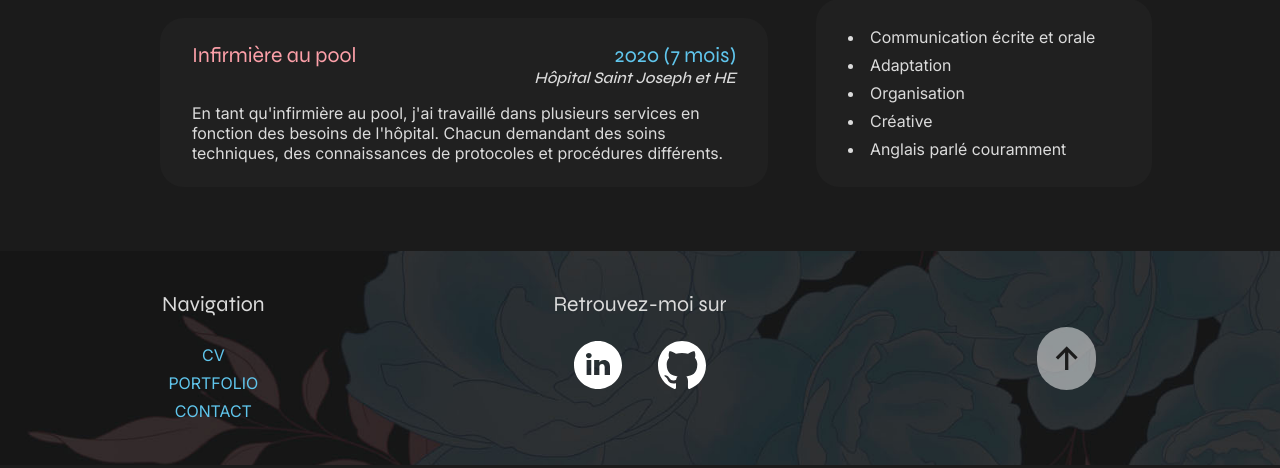
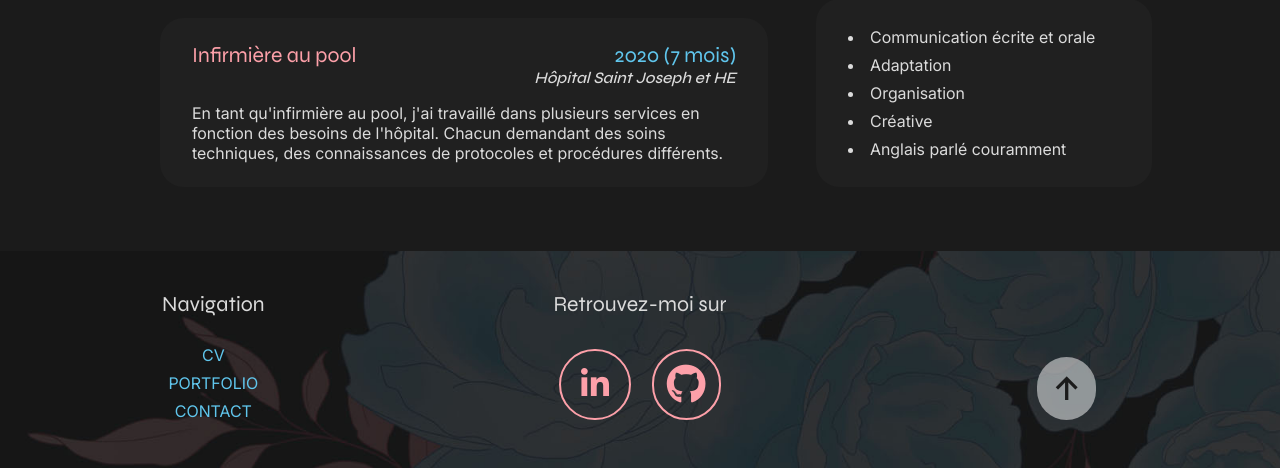
Before and after one commit to AdelinePat/portfolio, a PHP site: page / in a window 1280 px wide. Shown: the part 1330-1798 px from the top of the page. Run offline with PHP 8.4, Linux system fonts and the light colour scheme.

Commit message:
changing footer icon using fontawesome

```diff
--- a/contact.html
+++ b/contact.html
@@ -7,10 +7,12 @@
     <link rel="stylesheet" href="style.css">
 
     <script defer src="script.js"></script>
+    <link rel="stylesheet" href="https://cdnjs.cloudflare.com/ajax/libs/font-awesome/6.0.0-beta3/css/all.min.css">
     <!-- <link rel="icon" type="image/x-icon" href="./images/#">          créer le logo pour pouvoir l'ajouter dans la favicon -->
     <title>Contact</title>
 </head>
 <body>
+
     <header class="header contact">
         <nav class="navbar">
             <img src="#" alt="Logo de Adeline">
@@ -97,8 +99,8 @@
                 Retrouvez-moi sur
             </h4>
             <p>
-                <a href="https://www.linkedin.com/in/adeline-patenne/"><img src="./images/linkedin.svg" alt="logo LinkedIn" title="LinkedIn"></a>
-                <a href="https://github.com/adelinePat/"><img src="./images/github.svg" alt ="logo GitHub" title="GitHub"></a>
+                <a href="https://www.linkedin.com/in/adeline-patenne/"><i class="fa-brands fa-linkedin-in"></i></a>
+                <a href="https://github.com/adelinePat/"><i class="fa-brands fa-github"></i></a>
             </p>
         </article>
         <article>
--- a/index.html
+++ b/index.html
@@ -7,6 +7,7 @@
     <link rel="stylesheet" href="style.css">
 
     <script defer src="script.js"></script>
+    <link rel="stylesheet" href="https://cdnjs.cloudflare.com/ajax/libs/font-awesome/6.0.0-beta3/css/all.min.css">
     <!-- <link rel="icon" type="image/x-icon" href="./images/#">          créer le logo pour pouvoir l'ajouter dans la favicon -->
     <title>Accueil</title>
 </head>
@@ -167,8 +168,8 @@
                 Retrouvez-moi sur
             </h4>
             <p>
-                <a href="https://www.linkedin.com/in/adeline-patenne/"><img src="./images/linkedin.svg" alt="logo LinkedIn" title="LinkedIn"></a>
-                <a href="https://github.com/adelinePat/"><img src="./images/github.svg" alt ="logo GitHub" title="GitHub"></a>
+                <a href="https://www.linkedin.com/in/adeline-patenne/"><i class="fa-brands fa-linkedin-in"></i></a>
+                <a href="https://github.com/adelinePat/"><i class="fa-brands fa-github"></i></a>
             </p>
         </article>
         <article>
--- a/portfolio.html
+++ b/portfolio.html
@@ -7,6 +7,7 @@
     <link rel="stylesheet" href="style.css">
 
     <script defer src="script.js"></script>
+    <link rel="stylesheet" href="https://cdnjs.cloudflare.com/ajax/libs/font-awesome/6.0.0-beta3/css/all.min.css">
     <!-- <link rel="icon" type="image/x-icon" href="./images/#">          créer le logo pour pouvoir l'ajouter dans la favicon -->
     <title>Accueil</title>
 </head>
@@ -187,8 +188,8 @@
                 Retrouvez-moi sur
             </h4>
             <p>
-                <a href="https://www.linkedin.com/in/adeline-patenne/"><img src="./images/linkedin.svg" alt="logo LinkedIn" title="LinkedIn"></a>
-                <a href="https://github.com/adelinePat/"><img src="./images/github.svg" alt ="logo GitHub" title="GitHub"></a>
+                <a href="https://www.linkedin.com/in/adeline-patenne/"><i class="fa-brands fa-linkedin-in"></i></a>
+                <a href="https://github.com/adelinePat/"><i class="fa-brands fa-github"></i></a>
             </p>
         </article>
         <article>
--- a/style.css
+++ b/style.css
@@ -749,6 +749,8 @@ body {
             margin: 40px 0px;
             color: var(--light-color);
 
+
+
             h4 {
             font-weight: 300;
             padding-bottom: 24px;
@@ -768,13 +770,50 @@ body {
             }
 
             /* // Social media link in footer // */
+            .fa-brands {
+                /* display: flex;
+                flex-direction: row;
+                justify-content: center;
+                align-items: center; */
+                color: var(--secondary-color);
+                background: none;
+                border: 2px solid var(--secondary-color);
+                border-radius: 60px;
+                /* height: 40px;
+                width: 30px; */
+                margin: 8px;
+                object-fit: cover;
+                vertical-align: middle;
+                transition: all 0.5s ease-in;
+
+                &:hover {
+                    color: var(--color2);
+                    background: var(--secondary-color);
+                    border: 2px solid var(--secondary-color);
+
+                }
+            }
+
+            .fa-github {
+                font-size: 30pt;
+                padding: 10pt;
+
+
+            }
+
+            .fa-linkedin-in {
+                font-size: 24pt;
+                /* padding: 16px 18px; */
+                padding: 13pt 15pt;
+            }
+
             p {
                 text-align: center;
                 a {
-                    transition: all 0.3s ease-in-out;
+
 
                     &:hover {
-                        opacity: 0.5;
+                        /* opacity: 0.5; */
                     }
                 }
             }
@@ -790,7 +829,9 @@ body {
 
         /* // Up arrow anchor to get back on top of the page // */
         article:nth-child(3) {
-            align-self: center;
+            align-self: flex-end;
+            position: relative;
+            bottom: 20px;
 
             a {
             font-size: 24pt;
```
